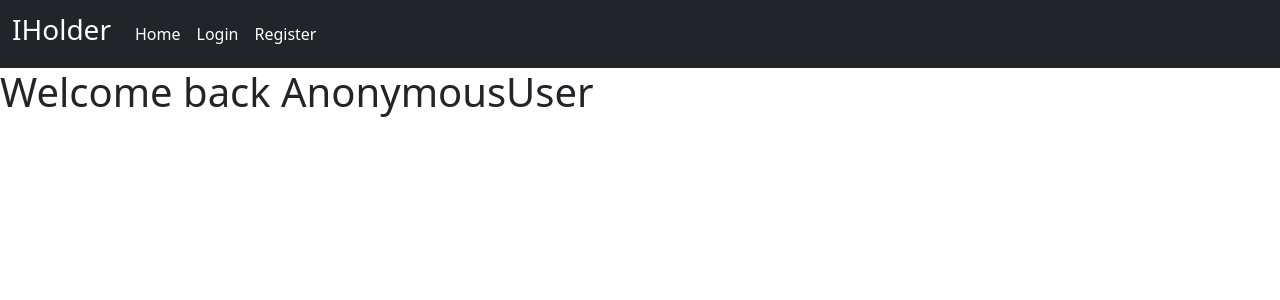
After one commit to Alkyones/LookIT, a Django app: template IHolder/IHolder/templates/registration/profile.html in a window 1280 px wide. The commit adds this page. Shown: the top 300 px of the page. Run offline with Django 3.2, Linux system fonts and the light colour scheme; the template is opened without the code that fills it, so the values that code supplies are empty; some libraries are stand-ins or nearby versions.

Commit message:
V1.1 Profile template added and bugs fixes

```diff
--- a/IHolder/IHolder/templates/base.html
+++ b/IHolder/IHolder/templates/base.html
@@ -1,23 +1,29 @@
 <!doctype html>
 <html lang="en">
+
 <head>
   <!-- Required meta tags -->
   <meta charset="utf-8">
   <meta name="viewport" content="width=device-width, initial-scale=1">
   {% load static %}
   <!-- Bootstrap CSS -->
-    <link href="https://cdn.jsdelivr.net/npm/bootstrap@5.1.3/dist/css/bootstrap.min.css" rel="stylesheet" integrity="sha384-1BmE4kWBq78iYhFldvKuhfTAU6auU8tT94WrHftjDbrCEXSU1oBoqyl2QvZ6jIW3" crossorigin="anonymous">
+  <link href="https://cdn.jsdelivr.net/npm/bootstrap@5.1.3/dist/css/bootstrap.min.css" rel="stylesheet"
+    integrity="sha384-1BmE4kWBq78iYhFldvKuhfTAU6auU8tT94WrHftjDbrCEXSU1oBoqyl2QvZ6jIW3" crossorigin="anonymous">
   <link rel="stylesheet" href="{% static 'main.css' %}">
   {% block head %}
   <title>IHolder</title>
   {% endblock %}
 </head>
+
 <body>
   <!-- navbar with user authentication-->
   <nav class="navbar navbar-expand-md navbar-dark bg-dark">
     <div class="container-fluid">
-        <a class="navbar-brand" href="#"><h3>IHolder</h3></a>
-        <button class="navbar-toggler" type="button" data-bs-toggle="collapse" data-bs-target="#navbarSupportedContent" aria-controls="navbarSupportedContent" aria-expanded="false" aria-label="Toggle navigation">
+      <a class="navbar-brand" href="#">
+        <h3>IHolder</h3>
+      </a>
+      <button class="navbar-toggler" type="button" data-bs-toggle="collapse" data-bs-target="#navbarSupportedContent"
+        aria-controls="navbarSupportedContent" aria-expanded="false" aria-label="Toggle navigation">
         <span class="navbar-toggler-icon"></span>
       </button>
       {% if user.is_authenticated %}
@@ -43,6 +49,20 @@
           </li>
         </ul>
       </div>
+      {% else %}
+      <div class="collapse navbar-collapse" id="navbarSupportedContent">
+        <ul class="navbar-nav me-auto mb-2 mb-lg-0">
+          <li class="nav-item">
+            <a class="nav-link active" aria-current="page" href="#">Home</a>
+          </li>
+          <li class="nav-item">
+            <a class="nav-link active" href="/login">Login</a>
+          </li>
+          <li class="nav-item">
+            <a class="nav-link active" href="/register">Register</a>
+          </li>
+          </ul>
+        </div>
           {% endif %}
   </nav>
 
@@ -58,7 +78,9 @@
 
 
 
-    <script src="https://cdn.jsdelivr.net/npm/bootstrap@5.1.3/dist/js/bootstrap.bundle.min.js" integrity="sha384-ka7Sk0Gln4gmtz2MlQnikT1wXgYsOg+OMhuP+IlRH9sENBO0LRn5q+8nbTov4+1p" crossorigin="anonymous"></script>
+  <script src="https://cdn.jsdelivr.net/npm/bootstrap@5.1.3/dist/js/bootstrap.bundle.min.js"
+    integrity="sha384-ka7Sk0Gln4gmtz2MlQnikT1wXgYsOg+OMhuP+IlRH9sENBO0LRn5q+8nbTov4+1p"
+    crossorigin="anonymous"></script>
 
   <!-- Option 2: Separate Popper and Bootstrap JS -->
   <!--
@@ -66,4 +88,5 @@
     <script src="https://cdn.jsdelivr.net/npm/bootstrap@5.1.3/dist/js/bootstrap.min.js" integrity="sha384-QJHtvGhmr9XOIpI6YVutG+2QOK9T+ZnN4kzFN1RtK3zEFEIsxhlmWl5/YESvpZ13" crossorigin="anonymous"></script>
     -->
 </body>
+
 </html>
--- /dev/null
+++ b/IHolder/IHolder/templates/registration/profile.html
@@ -0,0 +1,10 @@
+{% extends 'base.html' %}
+
+{% block content %}
+<div class="div-content">
+
+    <h1>Welcome back {{user}}</h1>
+
+</div>
+
+{% endblock %}
--- a/IHolder/IHolder/urls.py
+++ b/IHolder/IHolder/urls.py
@@ -21,6 +21,7 @@ urlpatterns = [
     path('admin/', admin.site.urls),
     path('', include('django.contrib.auth.urls')),
     path('register/', register_views.register, name='register'),
+    path('accounts/profile/', register_views.profile, name='profile'),
 
     #urls for the app
 
```
Also changed, not shown: IHolder/db.sqlite3. Lines whose indentation alone changed are shown as unchanged.
